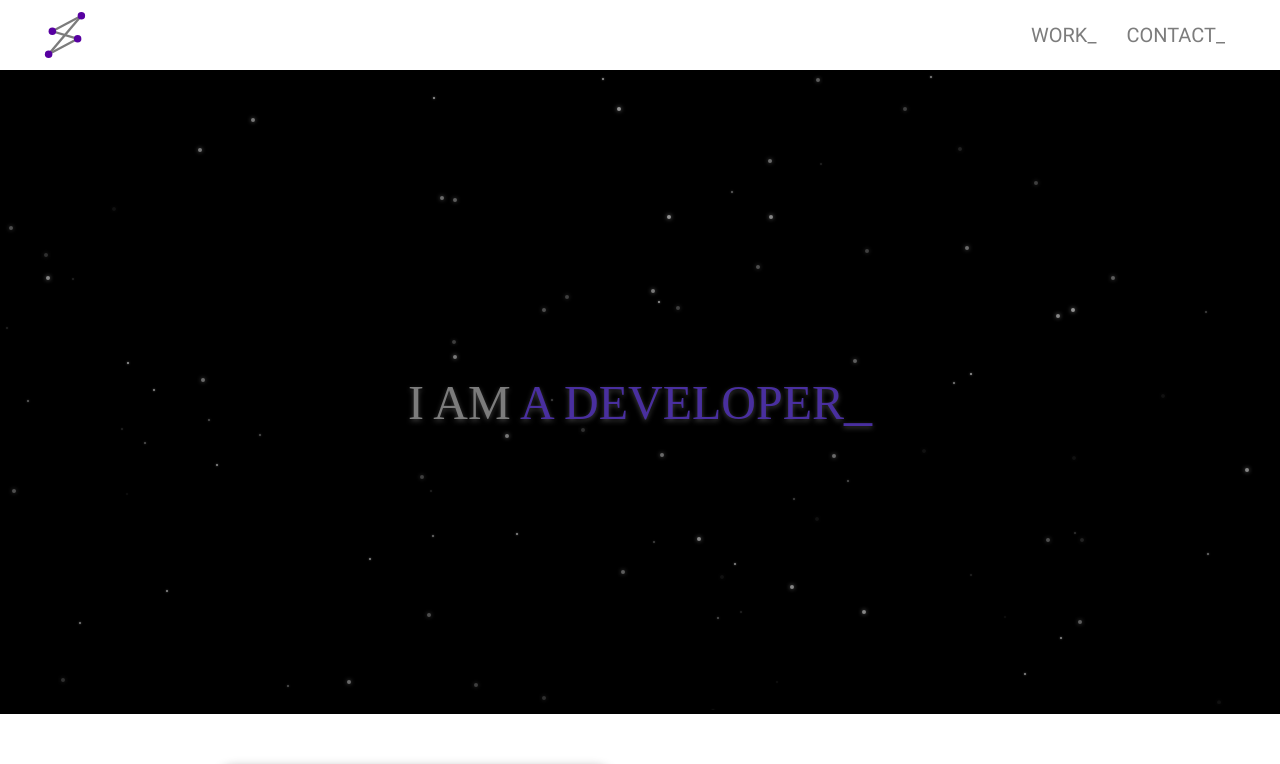
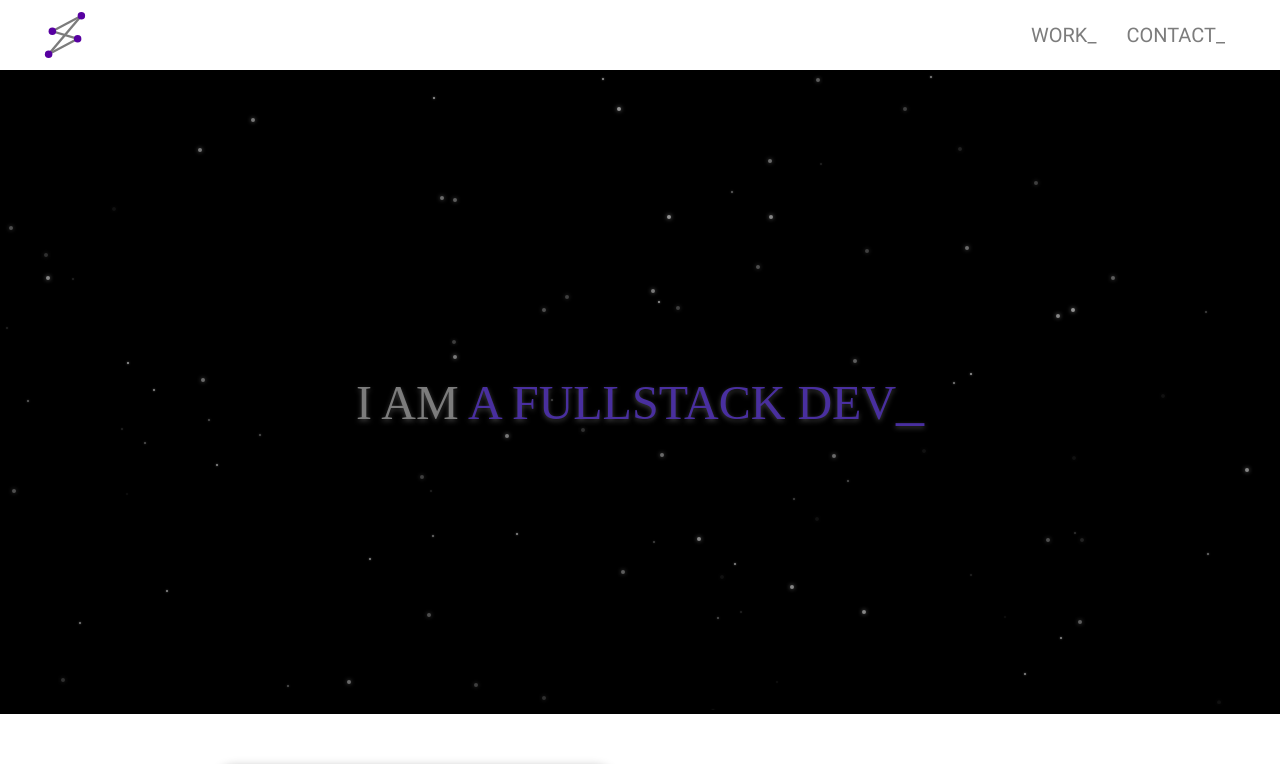
Before and after one commit to ASteinheiser/iamandrew.io, a React (Vite) app: page / in a window 1280 px wide. Shown: the top 764 px of the page. Built offline with nearby package versions, Linux system fonts and the light colour scheme; a web font is replaced by a local one.

Commit message:
update type text content

```diff
--- a/src/components/TypingText/index.tsx
+++ b/src/components/TypingText/index.tsx
@@ -3,7 +3,7 @@ import { useEffect, useRef } from 'react';
 import { TextType } from './text-type';
 import './typing-text.scss';
 
-const TYPING_TEXT_WORDS = ['ANDREW', 'A DEVELOPER', 'A SKATER', 'A CREATOR'];
+const TYPING_TEXT_WORDS = ['ANDREW', 'A FULLSTACK DEV', 'A SKATER', 'A CREATOR'];
 
 let textType: TextType;
 const initTextType = (element: HTMLElement) => {
```
